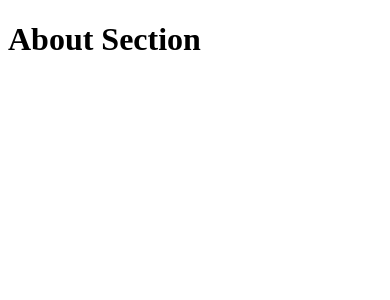
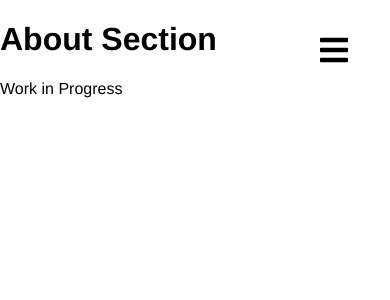
Before and after one commit to ajajaj2807/gitport, a Next.js app: page /about in a window 390 px wide. Shown: the top 300 px of the page. Built offline with nearby package versions, Linux system fonts and the light colour scheme.

Commit message:
Minor Mobile UI Changes

```diff
--- a/comps/Menu.js
+++ b/comps/Menu.js
@@ -1,4 +1,5 @@
 import Link from 'next/link'
+import '../styles/main.scss'
 
 const Menu = (props) => {
     return (
--- a/pages/about.js
+++ b/pages/about.js
@@ -1,9 +1,21 @@
+import Menu from '../comps/Menu'
+import { useState } from 'react'
 
-const About = () => {
+const about = () => {
+
+    const [menu, setMenu] = useState(0)
+
     return(
         <div>
+            <button className="menu-btn" onClick={ () => setMenu(!menu) }>
+            <i class="fas fa-bars"></i>
+        </button>
+        { menu ? <Menu close= { () => setMenu(!menu) } /> : <> </>}
             <h1>About Section</h1>
+            <p>
+                Work in Progress
+            </p>
         </div>
     )
 }
-export default About
+export default about;
--- a/styles/main.scss
+++ b/styles/main.scss
@@ -229,7 +229,7 @@ body{
 @media only screen and (max-width: 600px) {
     .main-content{
         max-width: 100%;
-        top:50%;
+        top:55%;
         left: 0;
     }
     .name{
@@ -241,6 +241,15 @@ body{
     }
     .menu-container{
         flex-direction: column;
+    }
+    .landing-img{
+        width: 100% !important;
+    }
+    .greet{
+        font-size: 3.2em !important;
+    }
+    .subtitle{
+        font-size: 1.2em !important;
     }
     .menu-info{
         bottom:0 !important;
```
